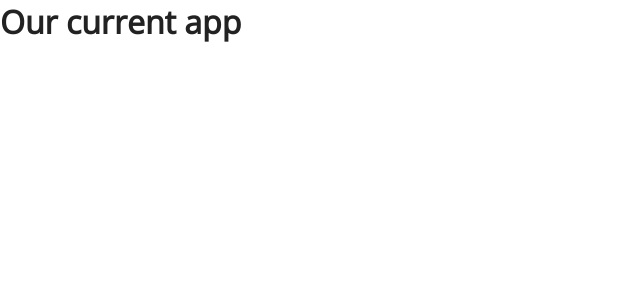
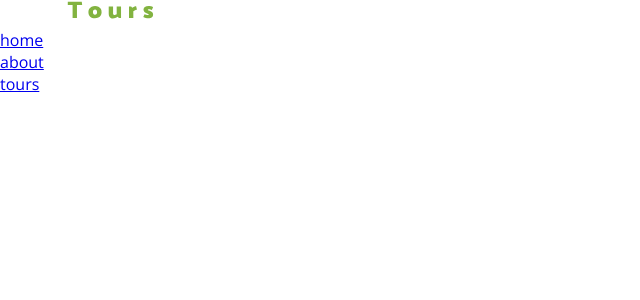
Before and after one commit to vanzinvestor/react-city-tours-project, a React (Create React App) app: page / in a window 1280 px wide. Shown: the top 300 px of the page, without its empty margins (0-640 px from the left). Built offline with nearby package versions, Linux system fonts and the light colour scheme.

Commit message:
Navbar Component Logic

```diff
--- a/src/App.js
+++ b/src/App.js
@@ -1,9 +1,14 @@
-import React, { Component } from 'react';
+import React, { Component, Fragment } from 'react';
 import './App.scss';
+import Navbar from './components/Navbar/Navbar';
 
 class App extends Component {
   render() {
-    return <h1>Our current app</h1>;
+    return (
+      <Fragment>
+        <Navbar />
+      </Fragment>
+    );
   }
 }
 
--- /dev/null
+++ b/src/components/Navbar/Navbar.js
@@ -0,0 +1,27 @@
+import React from 'react';
+import logo from '../../logo.svg';
+
+export default function Navbar() {
+  return (
+    <nav className="navbar">
+      <img src={logo} alt="city tours company" />
+      <ul className="nav-links">
+        <li>
+          <a href="/" className="nav-link">
+            home
+          </a>
+        </li>
+        <li>
+          <a href="/about" className="nav-link">
+            about
+          </a>
+        </li>
+        <li>
+          <a href="/tours" className="nav-link active">
+            tours
+          </a>
+        </li>
+      </ul>
+    </nav>
+  );
+}
```
Also changed, not shown: src/components/Navbar/navbar.scss (added).
